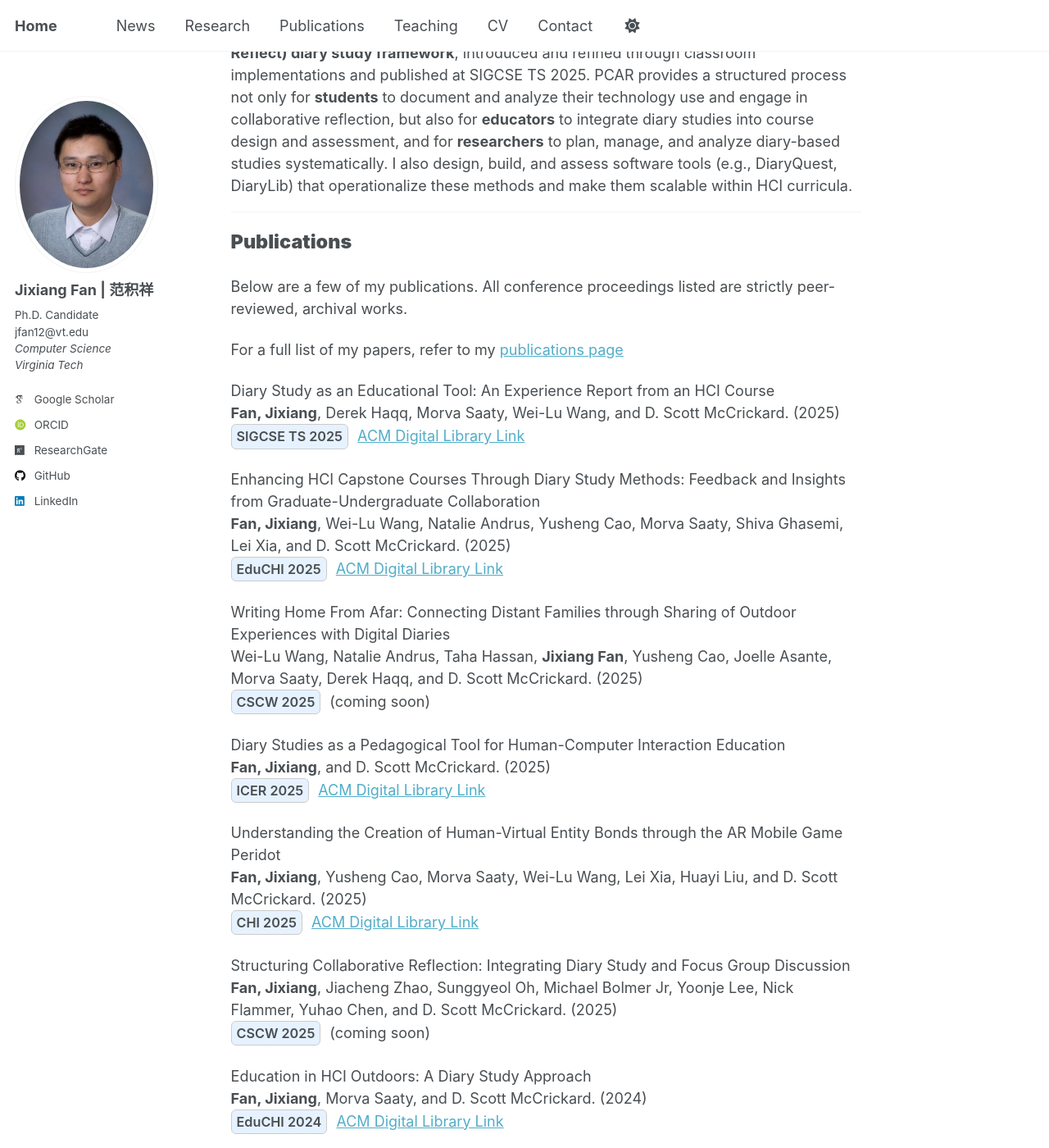
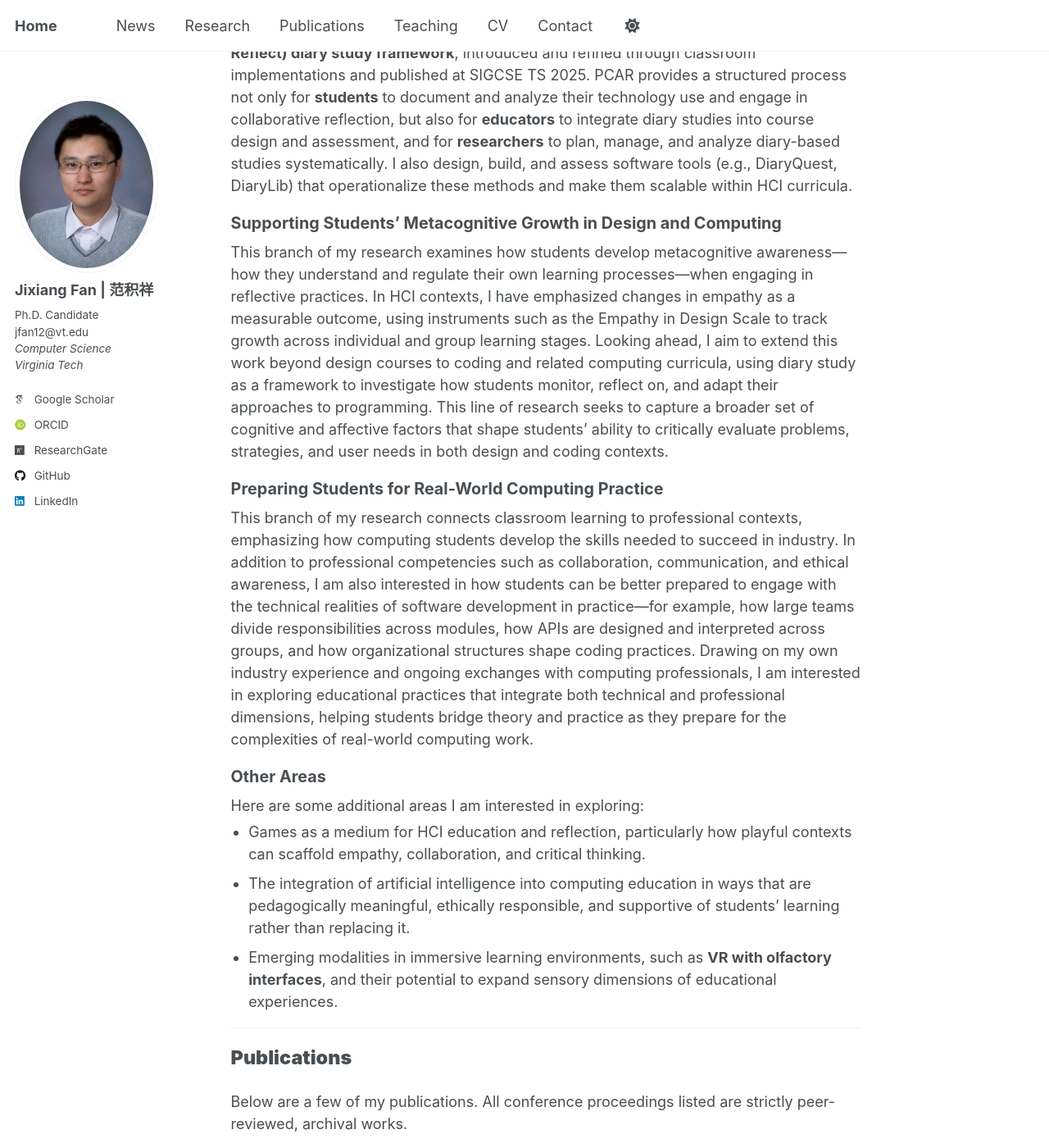
Before and after one commit to JixiangFan/web, a Jekyll site: the page built from _pages/about.md, in a window 1280 px wide and 1400 px high, scrolled down 1500 px. Shown: the whole window at 82% size. Built offline with Jekyll 4.4.1, drawn with Linux system fonts in a browser that asks for light colours; some web fonts are replaced.

Commit message:
Update about.md

```diff
--- a/_pages/about.md
+++ b/_pages/about.md
@@ -65,6 +65,54 @@ I am expected to graduate in **2026** and am actively seeking **postdoctoral or
   </p>
 </div>
 
+<!-- Supporting Students’ Metacognitive Growth in Design and Computing -->
+<div style="margin:1rem 0;">
+  <div style="font-weight:700; font-size:1.1em; margin-bottom:0.35rem;">
+    Supporting Students’ Metacognitive Growth in Design and Computing
+  </div>
+  <p style="margin:0.25rem 0;">
+    This branch of my research examines how students develop metacognitive awareness—how they understand
+    and regulate their own learning processes—when engaging in reflective practices. In HCI contexts, I have
+    emphasized changes in empathy as a measurable outcome, using instruments such as the Empathy in Design
+    Scale to track growth across individual and group learning stages. Looking ahead, I aim to extend this work
+    beyond design courses to coding and related computing curricula, using diary study as a framework to
+    investigate how students monitor, reflect on, and adapt their approaches to programming. This line of
+    research seeks to capture a broader set of cognitive and affective factors that shape students’ ability to
+    critically evaluate problems, strategies, and user needs in both design and coding contexts.
+  </p>
+</div>
+
+<!-- Preparing Students for Real-World Computing Practice -->
+<div style="margin:1rem 0;">
+  <div style="font-weight:700; font-size:1.1em; margin-bottom:0.35rem;">
+    Preparing Students for Real-World Computing Practice
+  </div>
+  <p style="margin:0.25rem 0;">
+    This branch of my research connects classroom learning to professional contexts, emphasizing how computing
+    students develop the skills needed to succeed in industry. In addition to professional competencies such as
+    collaboration, communication, and ethical awareness, I am also interested in how students can be better prepared
+    to engage with the technical realities of software development in practice—for example, how large teams divide
+    responsibilities across modules, how APIs are designed and interpreted across groups, and how organizational
+    structures shape coding practices. Drawing on my own industry experience and ongoing exchanges with computing
+    professionals, I am interested in exploring educational practices that integrate both technical and professional
+    dimensions, helping students bridge theory and practice as they prepare for the complexities of real-world computing work.
+  </p>
+</div>
+
+<!-- Other Areas -->
+<div style="margin:1rem 0;">
+  <div style="font-weight:700; font-size:1.1em; margin-bottom:0.35rem;">
+    Other Areas
+  </div>
+  <p style="margin:0.25rem 0;">
+    Here are some additional areas I am interested in exploring:
+  </p>
+  <ul style="margin:0; padding-left:1.2rem;">
+    <li>Games as a medium for HCI education and reflection, particularly how playful contexts can scaffold empathy, collaboration, and critical thinking.</li>
+    <li>The integration of artificial intelligence into computing education in ways that are pedagogically meaningful, ethically responsible, and supportive of students’ learning rather than replacing it.</li>
+    <li>Emerging modalities in immersive learning environments, such as <strong>VR with olfactory interfaces</strong>, and their potential to expand sensory dimensions of educational experiences.</li>
+  </ul>
+</div>
 
 
 ---
```
